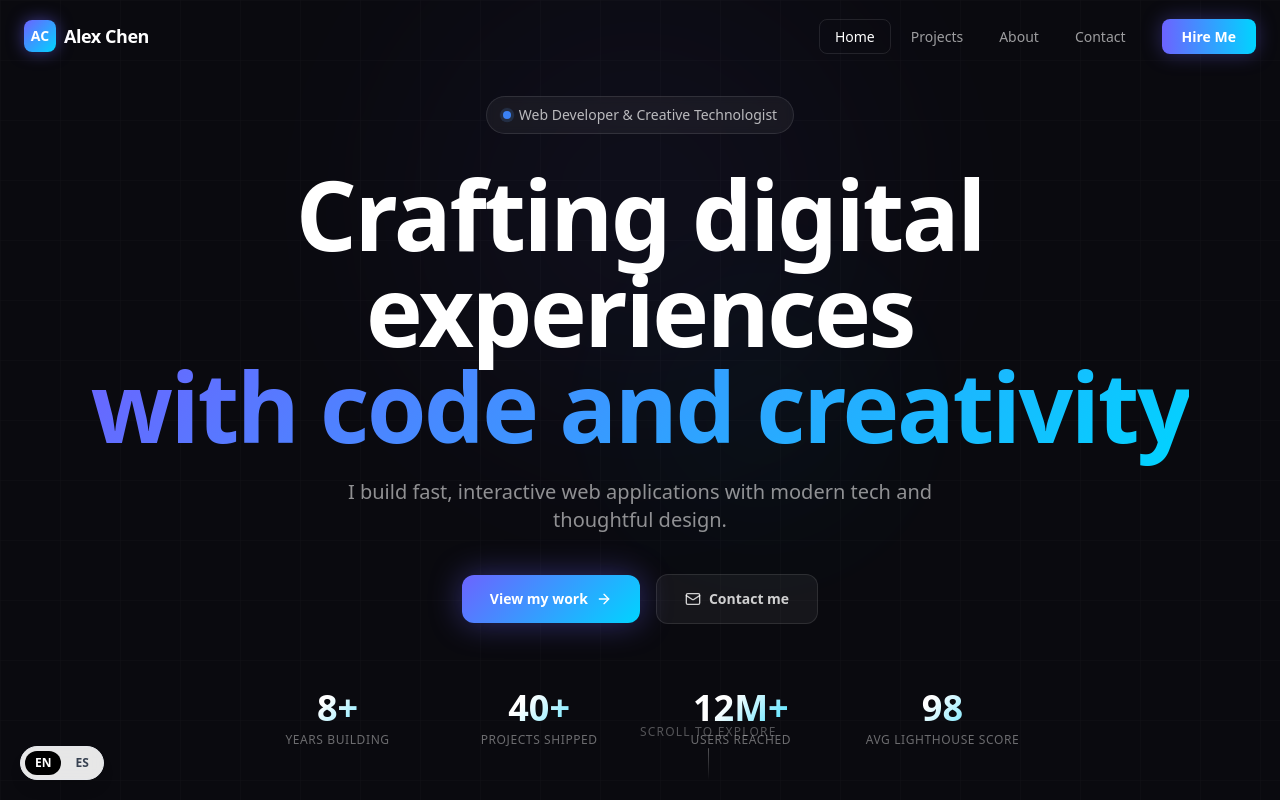
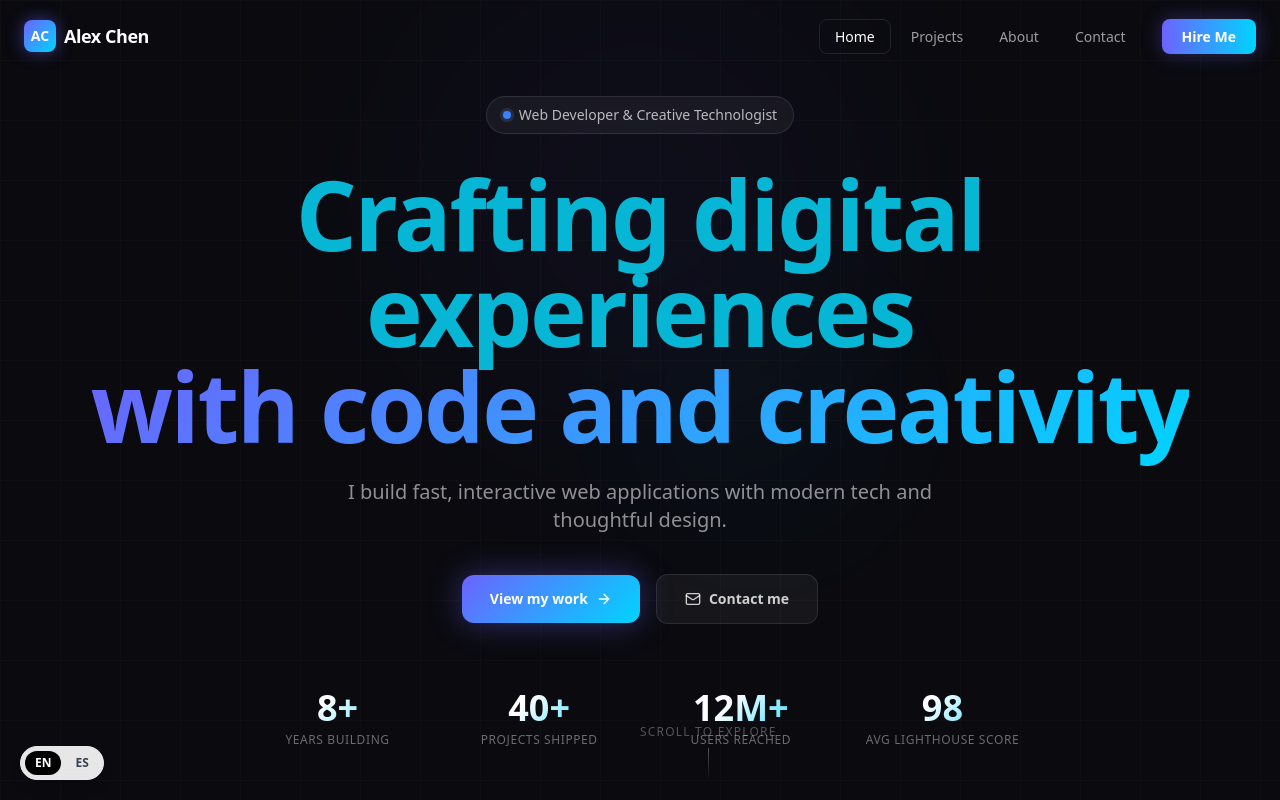
Before and after one commit to ranaasad01/atomic-create-a-modern-portfolio-for-a-web-deve-5005545b, a Next.js app: page / in a window 1280 px wide. Shown: the top 800 px of the page. Built offline with nearby package versions, Linux system fonts and the light colour scheme.

Commit message:
style(hero): add cyan color to headline span
Apply inline style color: #06b6d4 to the specific span element containing "hero.headline1" text in the HeroSection component. This targets only the identified element without affecting other components or Tailwind classes.

```diff
--- a/app/page.tsx
+++ b/app/page.tsx
@@ -330,7 +330,12 @@ function HeroSection() {
             variants={fadeInUp}
             className="font-space-grotesk text-5xl sm:text-6xl md:text-7xl lg:text-8xl font-bold tracking-tight text-balance leading-[1.05] mb-6"
           >
-            <span className="text-white" data-atomic-id="acp7fkn">{t("hero.headline1")}</span>
+            <span
+              className="text-white"
+              data-atomic-id="acp7fkn"
+              style={{
+                color: "#06b6d4"
+              }}>{t("hero.headline1")}</span>
             <br data-atomic-id="a1s70rp7" />
             <span
               className="bg-clip-text text-transparent"
```
